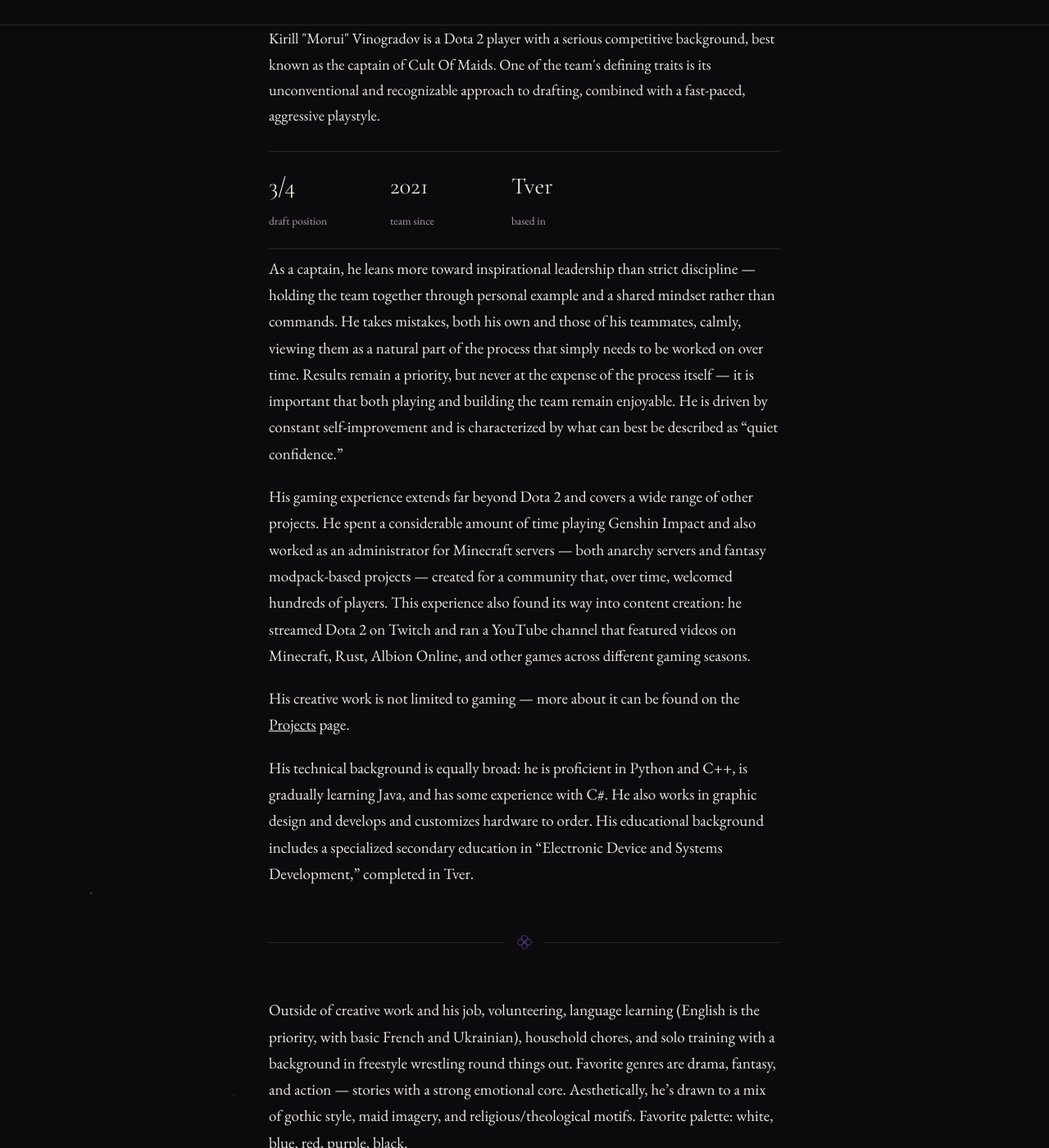
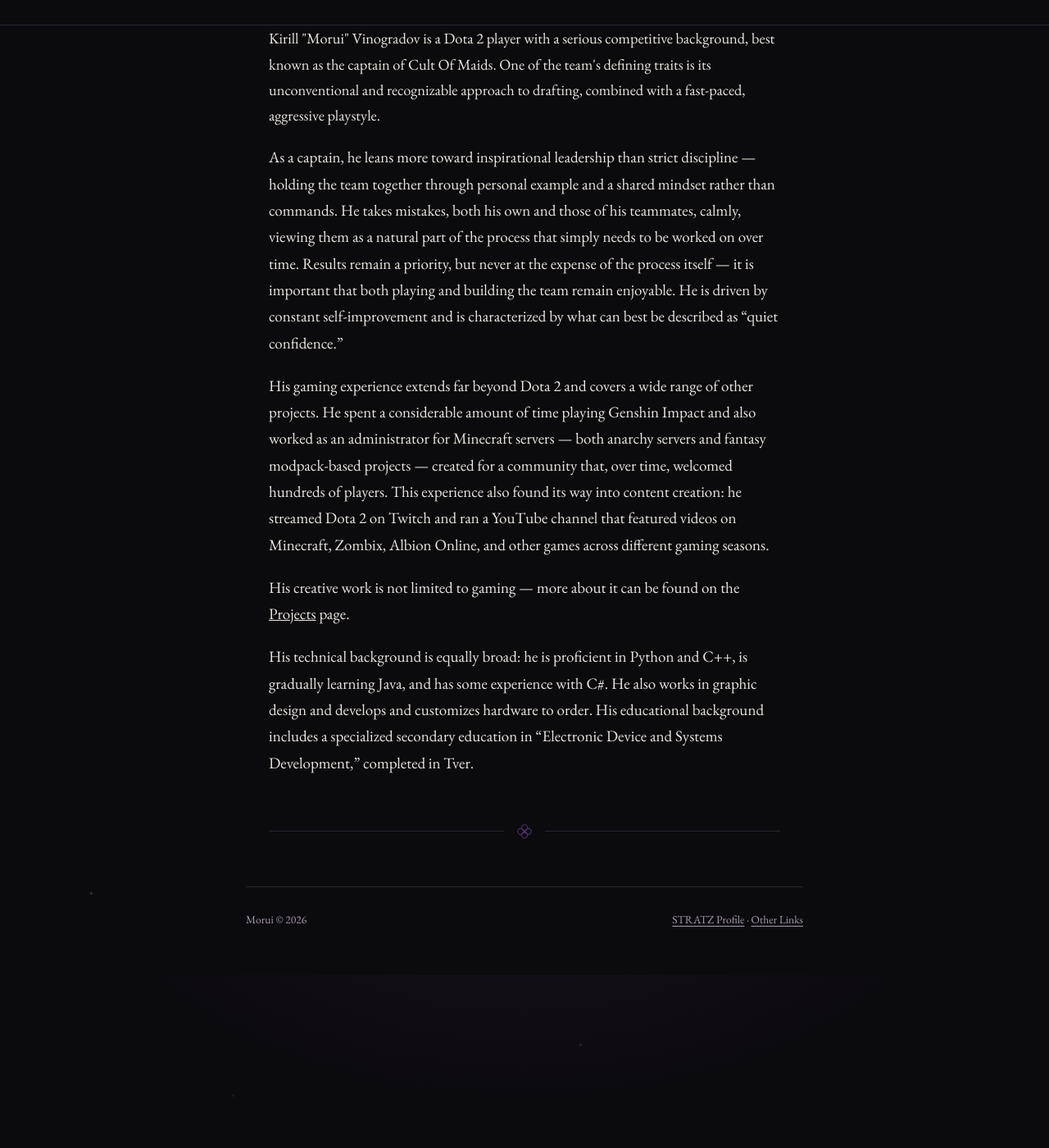
Before and after one commit to Moruika/moruika.github.io, a Jekyll site: the page built from index.md, in a window 1280 px wide and 1400 px high, scrolled down 225 px. Shown: the whole window at 82% size. Built offline with Jekyll 4.4.1, drawn with Linux system fonts in a browser that asks for light colours; after the commit the page ends 1414 px from its top, so only the background shows below that.

Commit message:
Update index.md

```diff
--- a/index.md
+++ b/index.md
@@ -8,15 +8,9 @@
 
 <p class="lede">Kirill "Morui" Vinogradov is a Dota 2 player with a serious competitive background, best known as the captain of Cult Of Maids. One of the team's defining traits is its unconventional and recognizable approach to drafting, combined with a fast-paced, aggressive playstyle.</p>
 
-<div class="stat-line">
-  <div><span class="num">3/4</span><span class="label">draft position</span></div>
-  <div><span class="num">2021</span><span class="label">team since</span></div>
-  <div><span class="num">Tver</span><span class="label">based in</span></div>
-</div>
-
 As a captain, he leans more toward inspirational leadership than strict discipline — holding the team together through personal example and a shared mindset rather than commands. He takes mistakes, both his own and those of his teammates, calmly, viewing them as a natural part of the process that simply needs to be worked on over time. Results remain a priority, but never at the expense of the process itself — it is important that both playing and building the team remain enjoyable. He is driven by constant self-improvement and is characterized by what can best be described as "quiet confidence."
 
-His gaming experience extends far beyond Dota 2 and covers a wide range of other projects. He spent a considerable amount of time playing Genshin Impact and also worked as an administrator for Minecraft servers — both anarchy servers and fantasy modpack-based projects — created for a community that, over time, welcomed hundreds of players. This experience also found its way into content creation: he streamed Dota 2 on Twitch and ran a YouTube channel that featured videos on Minecraft, Rust, Albion Online, and other games across different gaming seasons.
+His gaming experience extends far beyond Dota 2 and covers a wide range of other projects. He spent a considerable amount of time playing Genshin Impact and also worked as an administrator for Minecraft servers — both anarchy servers and fantasy modpack-based projects — created for a community that, over time, welcomed hundreds of players. This experience also found its way into content creation: he streamed Dota 2 on Twitch and ran a YouTube channel that featured videos on Minecraft, Zombix, Albion Online, and other games across different gaming seasons.
 
 His creative work is not limited to gaming — more about it can be found on the [Projects]({{ '/projects/' | relative_url }}) page.
 
@@ -31,5 +25,3 @@
     <circle cx="12" cy="12" r="2" fill="currentColor" stroke="none"></circle>
   </svg>
 </div>
-
-Outside of creative work and his job, volunteering, language learning (English is the priority, with basic French and Ukrainian), household chores, and solo training with a background in freestyle wrestling round things out. Favorite genres are drama, fantasy, and action — stories with a strong emotional core. Aesthetically, he's drawn to a mix of gothic style, maid imagery, and religious/theological motifs. Favorite palette: white, blue, red, purple, black.
```
